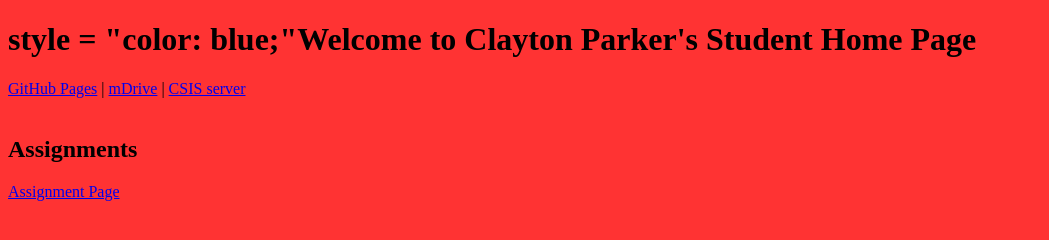
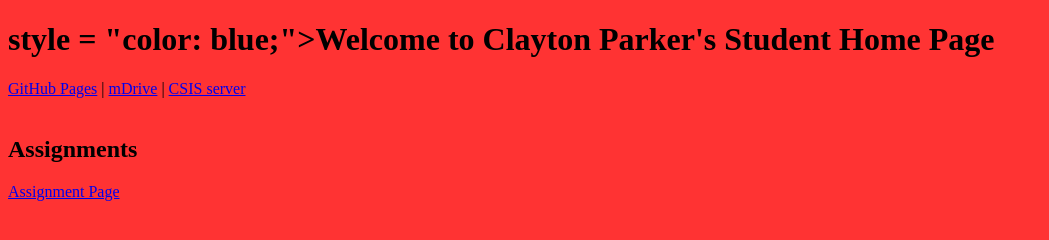
Before and after one commit to Stealthyworm111/Stealthyworm111.github.io, a plain HTML site: page index.html in a window 1280 px wide. Shown: the whole page, without its empty margins (0-1049 px from the left). Drawn offline with Linux system fonts and the light colour scheme.

Commit message:
Update index.html

```diff
--- a/index.html
+++ b/index.html
@@ -6,7 +6,7 @@
 <body style = "background-color: rgba(255, 0, 0, .8);">
 
 
-<h1> style = "color: blue;"Welcome to Clayton Parker's Student Home Page</h1>
+<h1> style = "color: blue;">Welcome to Clayton Parker's Student Home Page</h1>
 
 
 <a href="https://stealthyworm111.github.io">GitHub Pages</a> |
```
